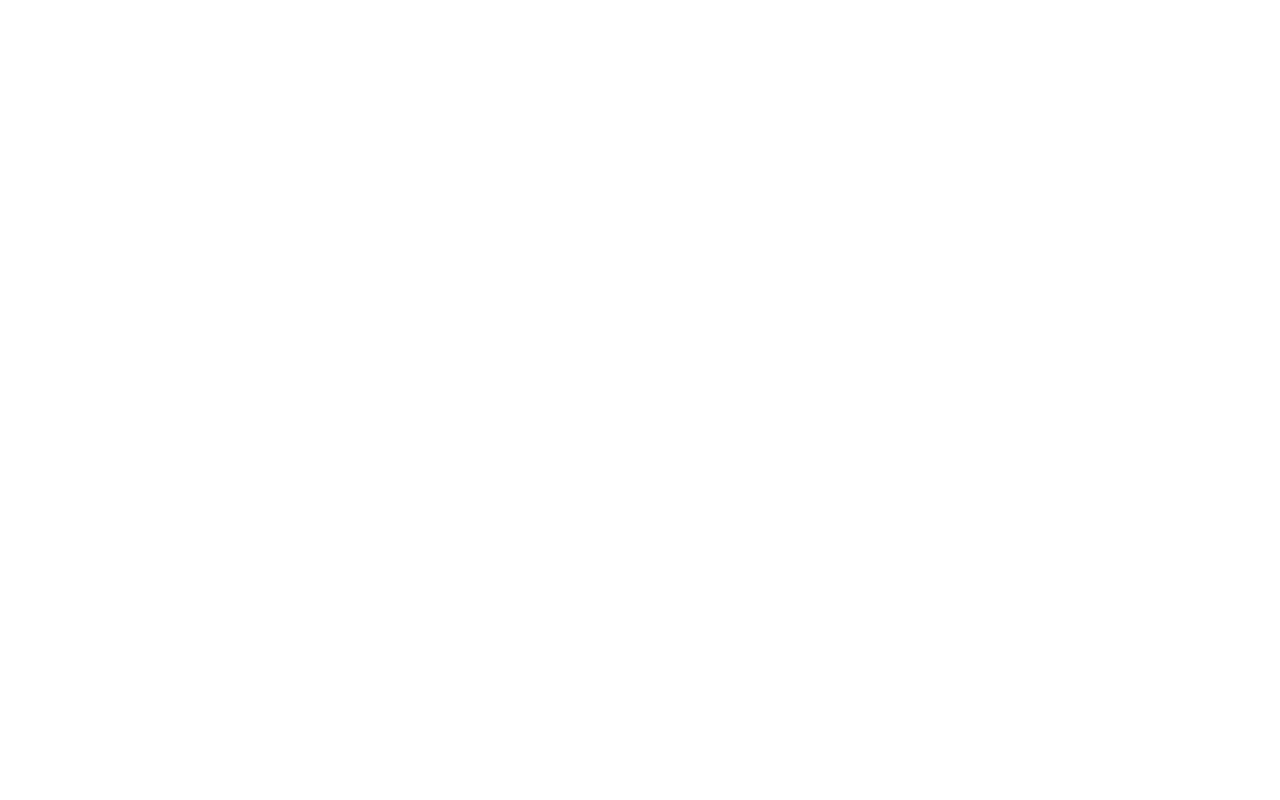
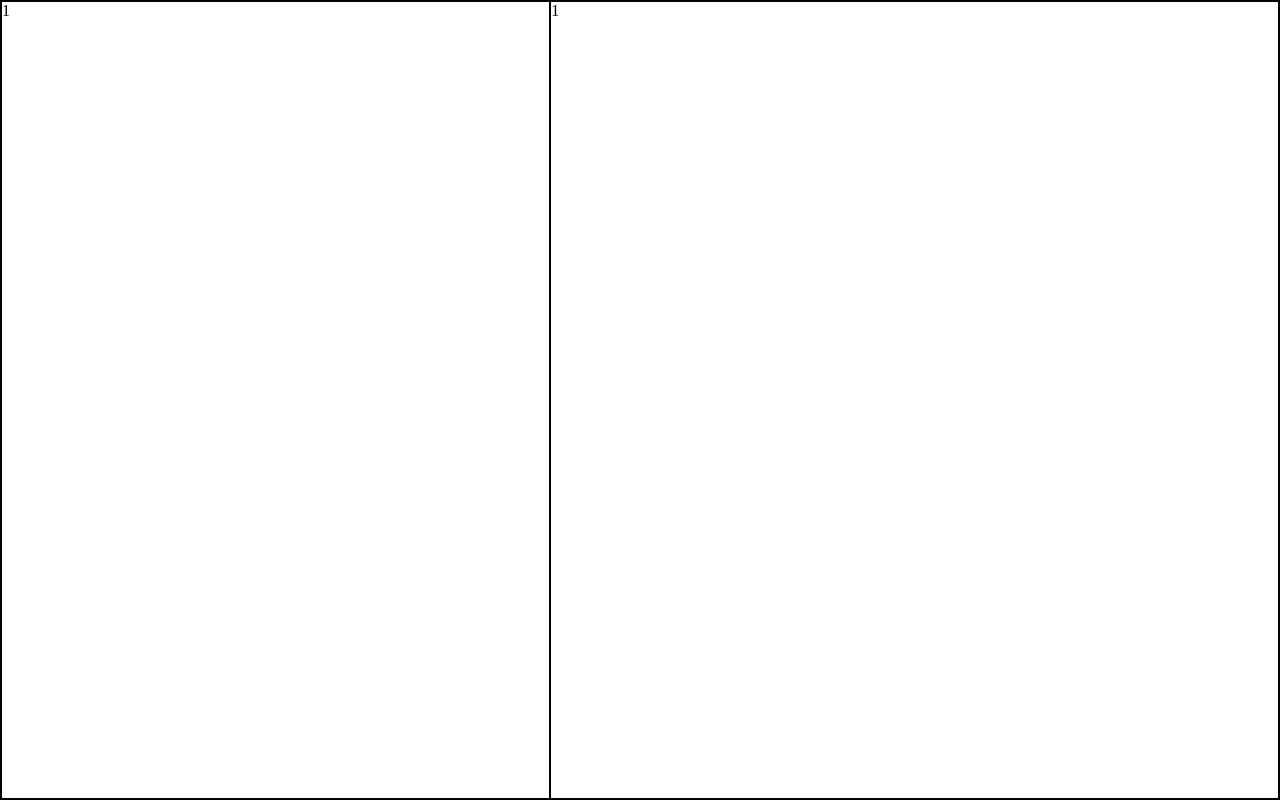
Before and after one commit to acstanie/odin-sign-up-form, a plain HTML site: page index.html in a window 1280 px wide. Drawn offline with Linux system fonts and the light colour scheme.

Commit message:
Created layout for the form

```diff
--- a/index.html
+++ b/index.html
@@ -3,9 +3,17 @@
 <head>
     <meta charset="UTF-8">
     <meta name="viewport" content="width=device-width, initial-scale=1.0">
-    <title>Document</title>
+    <title>Sign-up Form</title>
+    <link rel="stylesheet" href="style.css">
 </head>
 <body>
-
+    <div class="body">
+        <div class="left-side">
+            <div>1</div>
+        </div>
+        <div class="right-side">
+            <div>1</div>
+        </div>
+    </div>
 </body>
 </html>
--- a/style.css
+++ b/style.css
@@ -0,0 +1,26 @@
+:root {
+    --test-border: 1px solid black;
+    --display-flex: flex;
+}
+
+* {
+    margin: 0;
+    padding: 0;
+    box-sizing: border-box;
+}
+
+.body {
+    display: var(--display-flex);
+    border: var(--test-border);
+    height: 100vh;
+}
+
+.left-side {
+    border: var(--test-border);
+    flex-grow: 1.5;
+}
+
+.right-side {
+    border: var(--test-border);
+    flex-grow: 2;
+}
```
Also changed, not shown: images/odin-lined.png (added), 1 other file.
